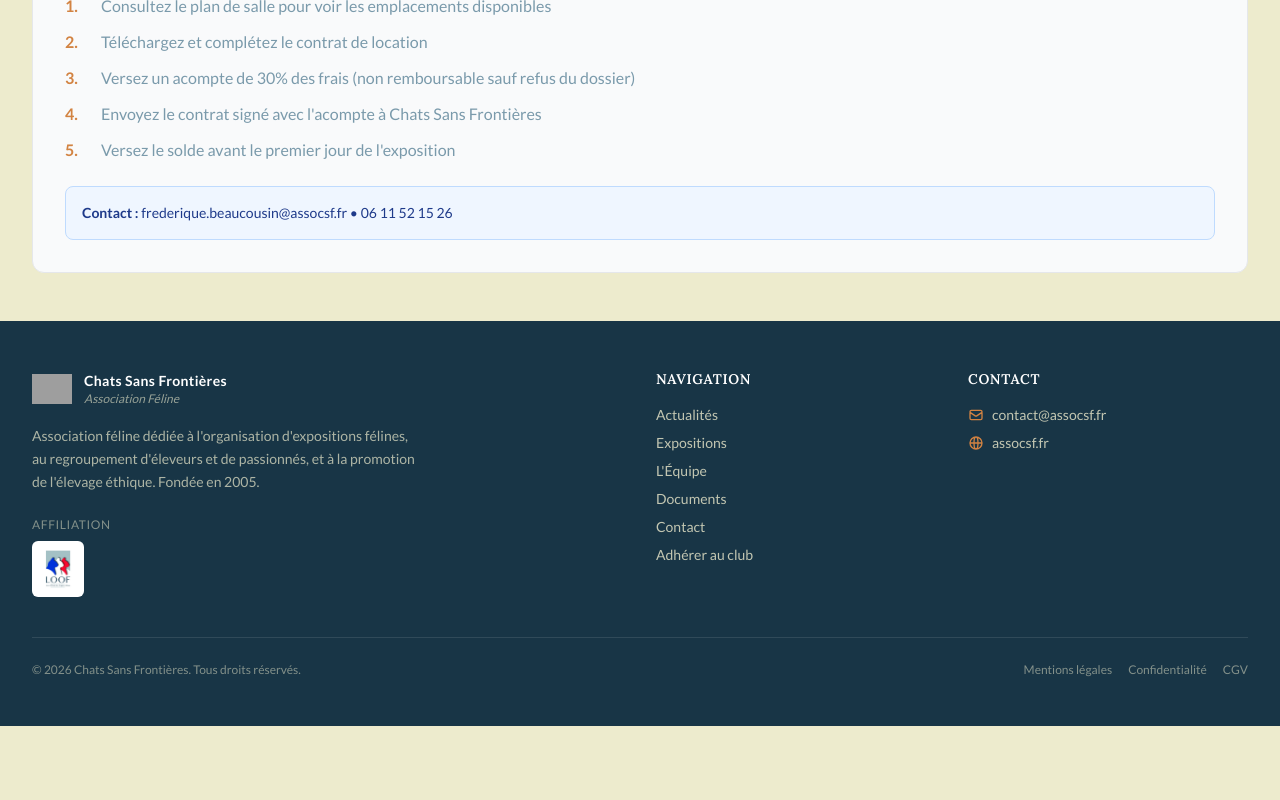
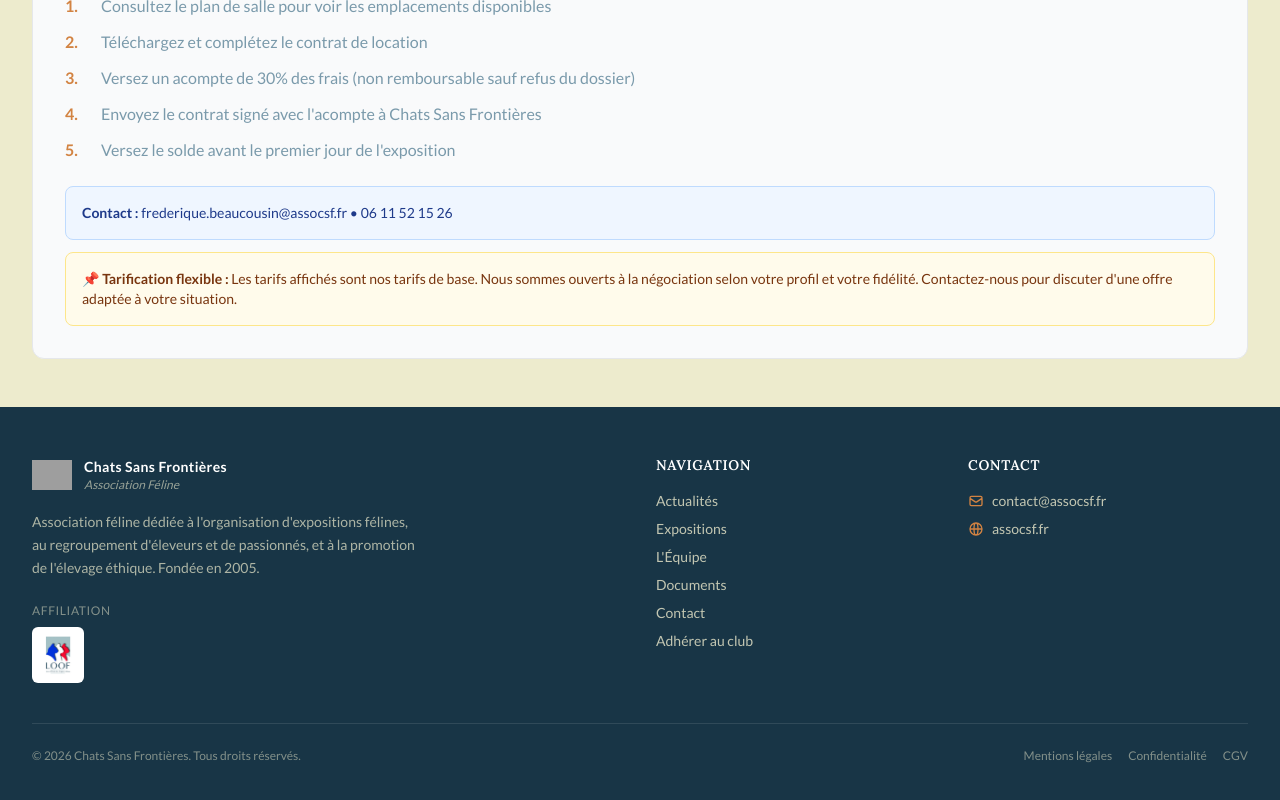
Before and after one commit to MathisBruel/CSF-WebSite, a Next.js app: page /stands in a window 1280 px wide. Shown: the part 787-1587 px from the top of the page. Before the commit the page ends 1513 px from the top, so only its background shows below. Built offline with nearby package versions, Linux system fonts and the light colour scheme; no server answers; the database is empty; grey boxes are pictures that could not be loaded.

Commit message:
docs: add notes about flexible pricing and discounts for regular exhibitors
- Clarify that prices can be negotiated on case-by-case basis
- Explain different pricing for regular exhibitors
- Update admin interface with pricing context
- Add pricing note to public stands page

```diff
--- a/app/(public)/stands/page.tsx
+++ b/app/(public)/stands/page.tsx
@@ -99,6 +99,10 @@
                       <p className="text-xs text-csf-muted pt-2 border-t border-gray-200">
                         Branchement électrique facturé à part selon besoin
                       </p>
+                      <div className="text-xs text-csf-muted pt-2 border-t border-gray-200 italic">
+                        <p className="mb-1"><strong>Tarifs négociables :</strong> Les tarifs peuvent être discutés et adaptés au cas par cas.</p>
+                        <p><strong>Exposants réguliers :</strong> Des tarifs préférentiels sont proposés aux exposants fidèles de nos manifestations.</p>
+                      </div>
                     </div>
                   </div>
 
@@ -167,10 +171,17 @@
           </li>
         </ol>
 
-        <div className="mt-6 p-4 bg-blue-50 border border-blue-200 rounded-lg">
-          <p className="text-sm text-blue-900">
-            <strong>Contact :</strong> <a href={`mailto:${contactEmail}`} className="hover:underline">{contactEmail}</a> • <a href={`tel:${contactPhone}`} className="hover:underline">{contactPhone}</a>
-          </p>
+        <div className="mt-6 space-y-3">
+          <div className="p-4 bg-blue-50 border border-blue-200 rounded-lg">
+            <p className="text-sm text-blue-900">
+              <strong>Contact :</strong> <a href={`mailto:${contactEmail}`} className="hover:underline">{contactEmail}</a> • <a href={`tel:${contactPhone}`} className="hover:underline">{contactPhone}</a>
+            </p>
+          </div>
+          <div className="p-4 bg-amber-50 border border-amber-200 rounded-lg">
+            <p className="text-sm text-amber-900">
+              <strong>📌 Tarification flexible :</strong> Les tarifs affichés sont nos tarifs de base. Nous sommes ouverts à la négociation selon votre profil et votre fidélité. Contactez-nous pour discuter d&apos;une offre adaptée à votre situation.
+            </p>
+          </div>
         </div>
       </section>
     </div>
--- a/components/admin/ExhibitionStands.tsx
+++ b/components/admin/ExhibitionStands.tsx
@@ -99,7 +99,12 @@
 
       {/* Tarif */}
       <div className="bg-white rounded-xl border border-gray-200 p-5 space-y-4">
-        <h3 className="font-bold text-csf-dark">Tarif par module (2m × 3m)</h3>
+        <div>
+          <h3 className="font-bold text-csf-dark">Tarif de base par module (2m × 3m)</h3>
+          <p className="text-xs text-csf-muted mt-1">
+            Tarif de base pour les expositions. Les tarifs réels peuvent être négociés au cas par cas avec les exposants, particulièrement pour les réguliers.
+          </p>
+        </div>
         <form onSubmit={handlePriceChange} className="space-y-3">
           <div>
             <label className="form-label">Prix (€)</label>
```
